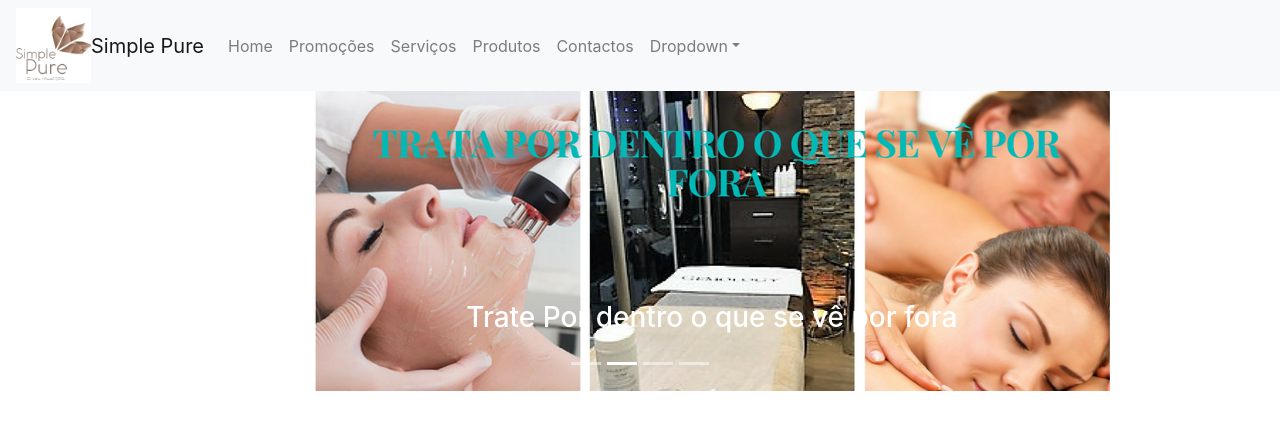
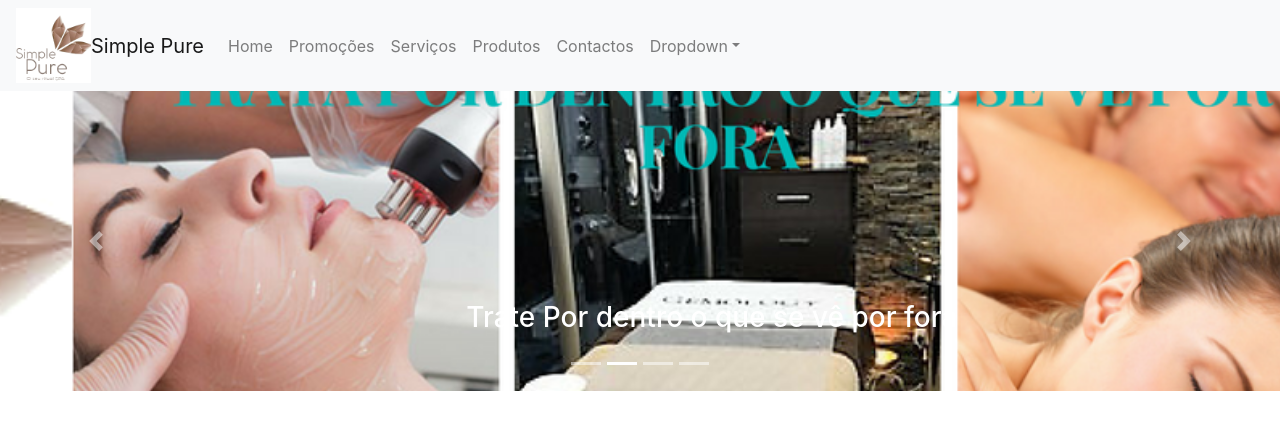
Before and after one commit to ZazaSaki/LojaSite, a Next.js app: page /test in a window 1280 px wide. Shown: the top 430 px of the page. Built offline with nearby package versions, Linux system fonts and the light colour scheme.

Commit message:
Carousel : final size settings

```diff
--- a/styles/extra.module.css
+++ b/styles/extra.module.css
@@ -15,4 +15,6 @@
     right: -9999px;
     bottom: -9999px;
     margin: auto;
+    min-width: 100%;
+    min-height: 300px;
       }
```
